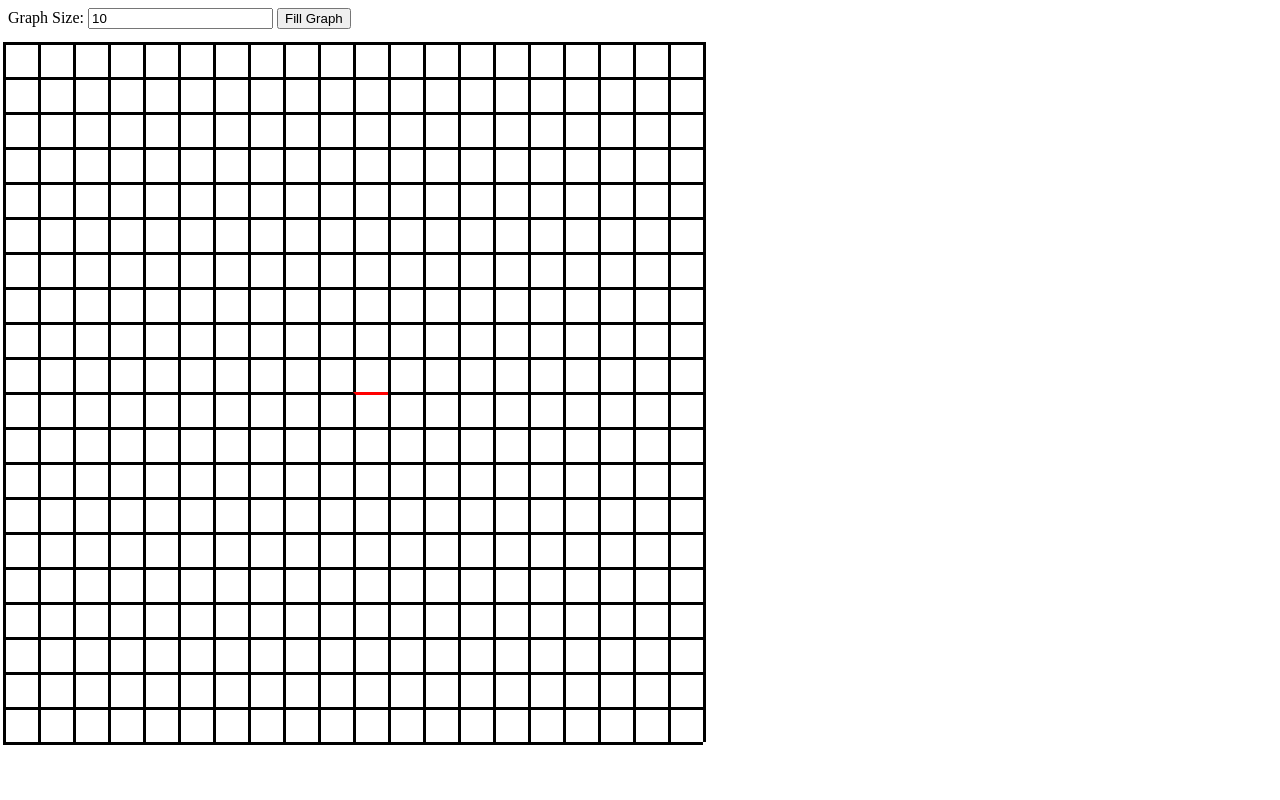
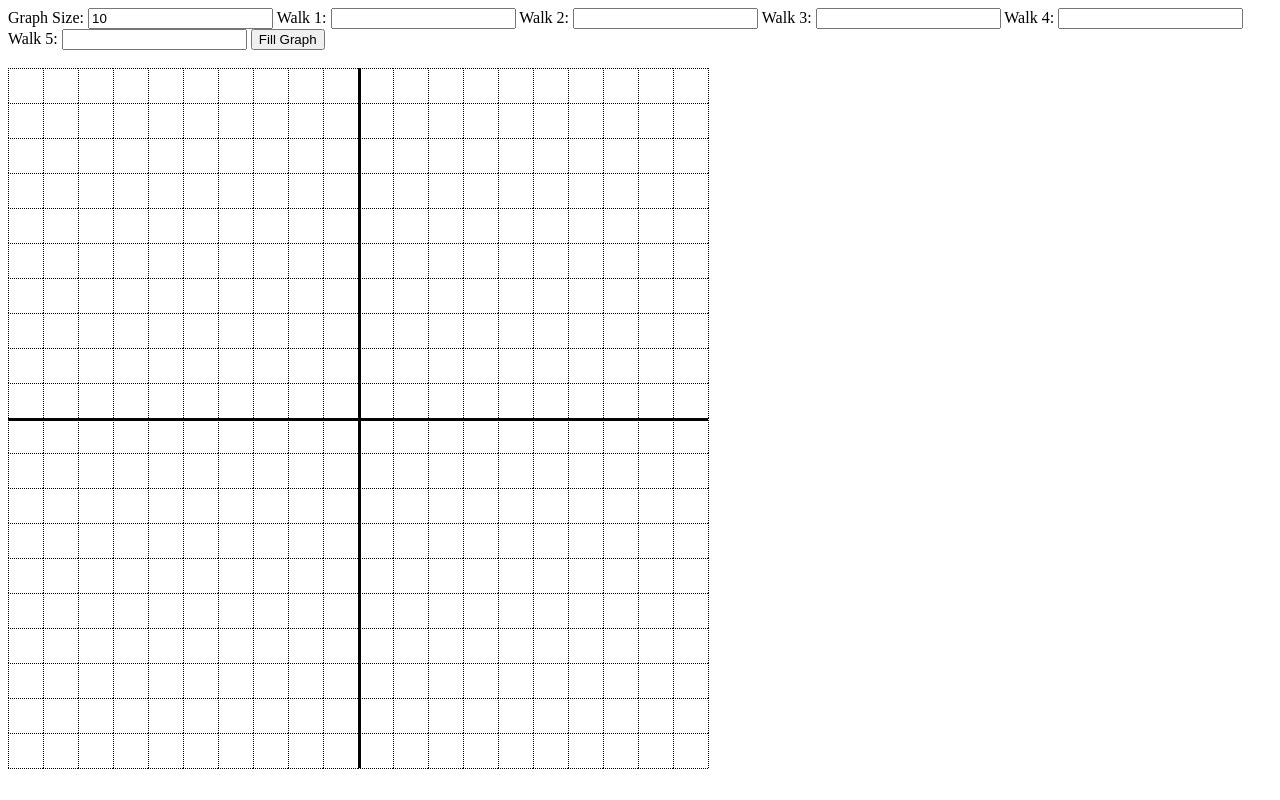
Before and after one commit to DanielStebbins/WalkVisualizer, a plain HTML site: page index.html in a window 1280 px wide. Both pictures are taken after a click on the button "Fill Graph". Drawn offline with Linux system fonts and the light colour scheme.

Commit message:
Pretty much done, nice short project.
Possible improvements:
Add support for backward 01 format instead of forward HV format.
Reposition the input boxes.
Validate whether its a real taxi walk.
Show Manhattan arrows.

```diff
--- a/functions.js
+++ b/functions.js
@@ -1,38 +1,114 @@
-function fillGraph(size) {
+const colors = ["red", "blue", "green", "purple", "orange"];
+
+function draw() {
+    let size = parseInt(document.getElementById('size').value);
     let graph = document.getElementById("graph");
+
+    // Clear the graph and resize it to the current size.
     removeAllChildNodes(graph)
-    let numCells = 2 * size;
-    graph.style.gridTemplateRows = "repeat(" + numCells.toFixed() + "," + (700 / numCells).toFixed() + "px)";
-    graph.style.gridTemplateColumns = "repeat(" + numCells.toFixed() + "," + (700 / numCells).toFixed() + "px)";
+    let width = 2 * size;
+    graph.style.gridTemplateRows = "repeat(" + width.toFixed() + "," + (700 / width).toFixed() + "px)";
+    graph.style.gridTemplateColumns = "repeat(" + width.toFixed() + "," + (700 / width).toFixed() + "px)";
 
+
+    // Loop over every cell in the graph and create a div with 4 black borders.
+    // size + 1 for the ghost bubbles whose top and left borders form the bottom and right borders of the graph.
     let lineWeight = (30 / size).toFixed();
-    // size + 2 for the ghost bubbles whose top and left borders form the bottom and right borders of the graph.
-    for(let r = -size + 1; r < size + 2; r++) {
-        for(let c = -size + 1; c < size + 2; c++) {
+    for(let r = -size; r < size + 1; r++) {
+        for(let c = -size; c < size + 1; c++) {
             var div = document.createElement("div");
-            div.id = r.toFixed() + "," + c.toFixed();
-            div.className = "box";
-            div.textContent = " "
+            div.id = (-r).toFixed() + "," + c.toFixed();
 
-            div.style.gridRowStart = r + size;
-            div.style.gridRowEnd = (r + size + 1);
-            div.style.gridColumnStart = c + size;
-            div.style.gridColumnEnd = (c + size + 1);
+            div.style.gridRowStart = r + size + 1;
+            div.style.gridRowEnd = r + size + 2;
+            div.style.gridColumnStart = c + size + 1;
+            div.style.gridColumnEnd = c + size + 2;
 
-            if(r < size + 1) {
-                div.style.borderLeft = lineWeight + "px solid black";
+            if(r < size) {
+                if(c == 0) {
+                    // y-axis.
+                    div.style.borderLeft = lineWeight + "px solid black";
+                }
+                else {
+                    // Dotted non-axis lines.
+                    div.style.borderLeft = 1 + "px dotted black";
+                }
             }
-            if(c < size + 1) {
-                div.style.borderTop = lineWeight + "px solid black";
+            if(c < size) {
+                if(r == 0) {
+                    div.style.borderTop = lineWeight + "px solid black";
+                }
+                else {
+                    div.style.borderTop = 1 + "px dotted black";
+                }
             }
             graph.appendChild(div);
         }
     }
-    document.getElementById("1,1").style.borderTop = lineWeight + "px solid red";
+
+    for(let i = 1; i <= 5; i++) {
+        let walk = document.getElementById('walk' + i.toFixed()).value;
+        drawWalk(walk, colors[i - 1], size);
+    }
 }
 
+// For each step, change the corresponding border to red.
+function drawWalk(walk, color, size) {
+    let x = 0;
+    let y = 0;
+    let xStep = 1;
+    let yStep = 1;
+    for(const char of walk) {
+        if(char == "H") {
+            let newX = x + xStep;
+            drawStep(x, y, newX, y, color, size);
+            x = newX;
+            yStep = -yStep;
+        }
+        else if(char == "V") {
+            let newY = y + yStep;
+            drawStep(x, y, x, newY, color, size);
+            y = newY;
+            xStep = -xStep;
+        }
+    }
+}
+
+// Clears the graph.
 function removeAllChildNodes(parent) {
-    while (parent.firstChild) {
+    while(parent.firstChild) {
         parent.removeChild(parent.firstChild);
     }
 }
+
+function drawStep(x1, y1, x2, y2, color, size) {
+    let r = 0;
+    let c = 0;
+    let borderLocation = "";
+    if(x2 == x1 + 1) {
+        r = y1;
+        c = x1;
+        borderLocation = "borderTop";
+    }
+    else if(x2 == x1 - 1) {
+        r = y1;
+        c = x2;
+        borderLocation = "borderTop";
+    }
+    else if(y2 == y1 + 1) {
+        r = y1 + 1;
+        c = x1;
+        borderLocation = "borderLeft";
+    }
+    else {
+        r = y2 + 1;
+        c = x1;
+        borderLocation = "borderLeft";
+    }
+
+    if(r > -size && r <= size && c >= -size && c < size) {
+        let div = document.getElementById(r.toFixed() + "," + c.toFixed());
+        let border = (50 / size).toFixed() + "px solid " + color;
+        div.style[borderLocation] = border;
+    }
+}
--- a/index.html
+++ b/index.html
@@ -11,7 +11,23 @@
 <body>
     <label for="size">Graph Size:</label>
     <input type="text" id="size" name="size" value="10">
-    <button onclick="fillGraph(parseInt(document.getElementById('size').value))">Fill Graph</button>
+
+    <label for="walk1">Walk 1:</label>
+    <input type="text" id="walk1" name="walk1" value="">
+
+    <label for="walk1">Walk 2:</label>
+    <input type="text" id="walk2" name="walk2" value="">
+
+    <label for="walk1">Walk 3:</label>
+    <input type="text" id="walk3" name="walk3" value="">
+
+    <label for="walk1">Walk 4:</label>
+    <input type="text" id="walk4" name="walk4" value="">
+
+    <label for="walk1">Walk 5:</label>
+    <input type="text" id="walk5" name="walk5" value="">
+
+    <button onclick="draw();">Fill Graph</button>
     <br>
     <br>
     <div id="graph"></div>
--- a/style.css
+++ b/style.css
@@ -3,10 +3,3 @@
     grid-template-columns: repeat(10, 50px);
     grid-template-rows: repeat(10, 50px);
 }
-
-.box {
-    background-color: #fff;
-    color: #fff;
-    margin-top: -5px;
-    margin-left: -5px;
-}
```
